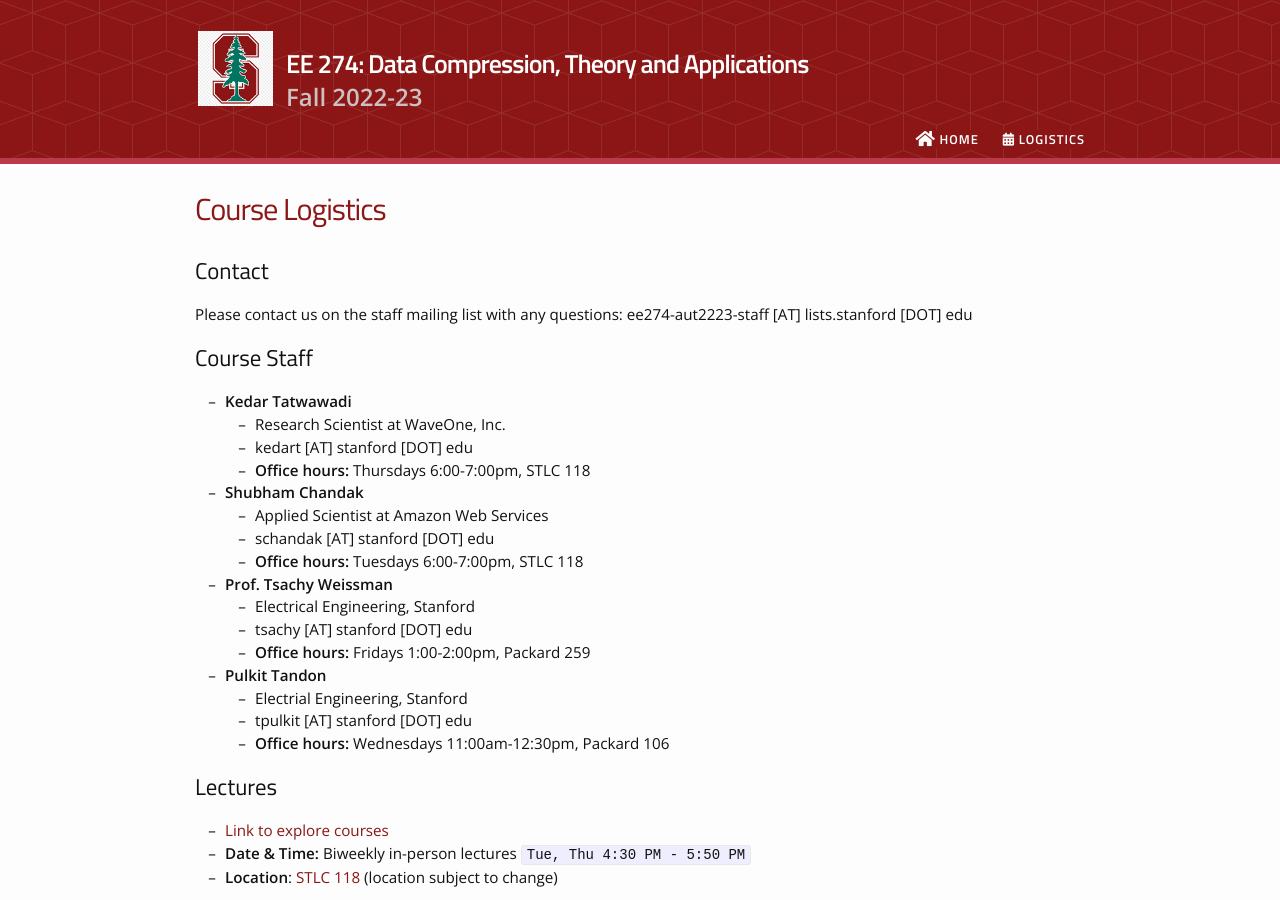
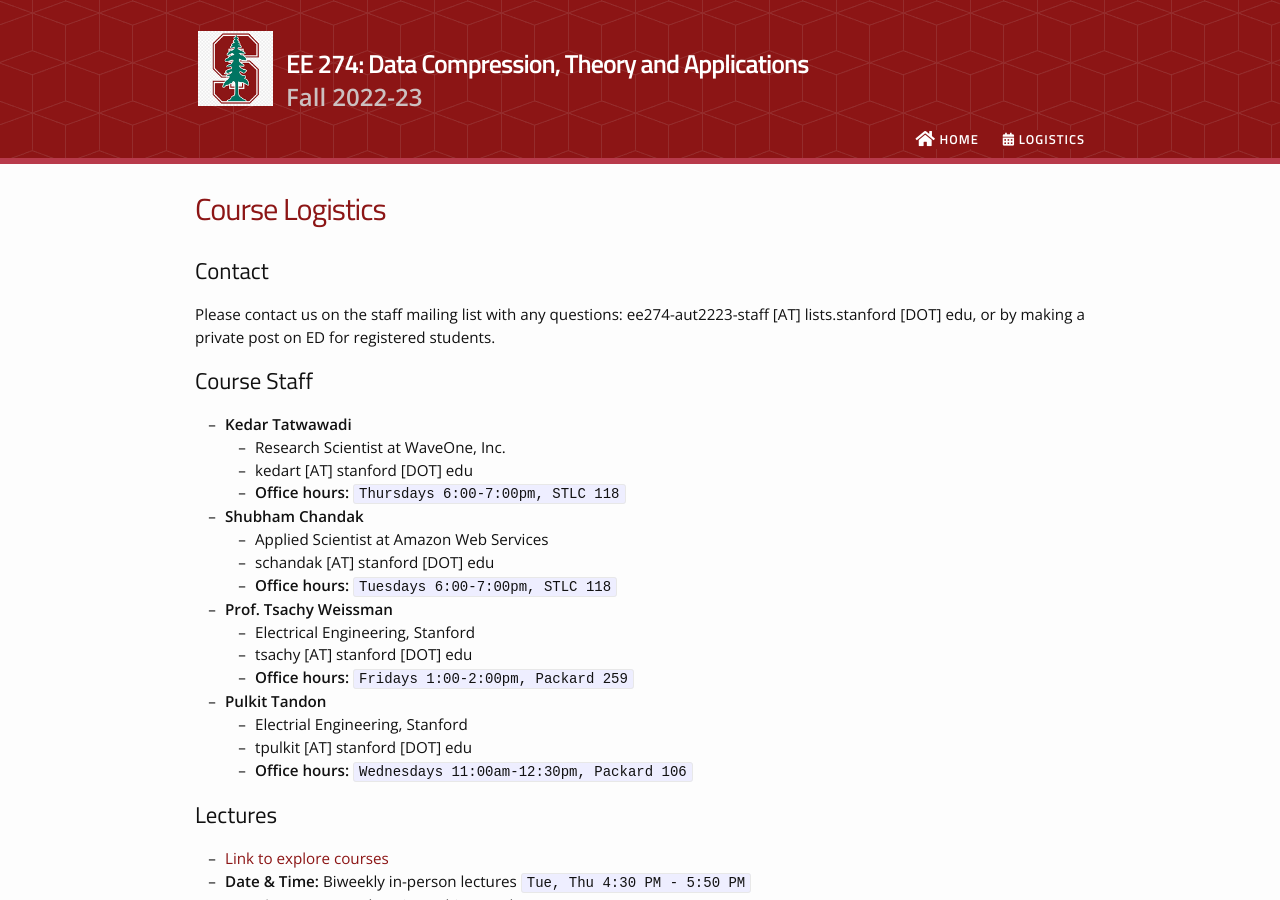
Before and after one commit to StanfordDataCompressionClass/Fall22, a Jekyll site: the page built from logistics.md, in a window 1280 px wide and 900 px high. Built offline with Jekyll 4.4.1, drawn with Linux system fonts in a browser that asks for light colours; nearby versions of some CDN libraries.

Commit message:
cleaner -- Added instructor OHs and Grading Rubrics.

```diff
--- a/logistics.md
+++ b/logistics.md
@@ -4,25 +4,26 @@ title: Course Logistics
 permalink: /logistics/
 ---
 ## Contact
-Please contact us on the staff mailing list with any questions: ee274-aut2223-staff [AT] lists.stanford [DOT] edu
+Please contact us on the staff mailing list with any questions: ee274-aut2223-staff [AT] lists.stanford [DOT] edu, or by
+making a private post on ED for registered students.
 
 ## Course Staff
 - **Kedar Tatwawadi**
     - Research Scientist at WaveOne, Inc.
     - kedart [AT] stanford [DOT] edu
-    - **Office hours:** Thursdays 6:00-7:00pm, STLC 118
+    - **Office hours:** `Thursdays 6:00-7:00pm, STLC 118`
 - **Shubham Chandak**
     - Applied Scientist at Amazon Web Services
     - schandak [AT] stanford [DOT] edu
-    - **Office hours:** Tuesdays 6:00-7:00pm, STLC 118
+    - **Office hours:** `Tuesdays 6:00-7:00pm, STLC 118`
 - **Prof. Tsachy Weissman**
     - Electrical Engineering, Stanford
     - tsachy [AT] stanford [DOT] edu
-    - **Office hours:** Fridays 1:00-2:00pm, Packard 259
+    - **Office hours:** `Fridays 1:00-2:00pm, Packard 259`
 - **Pulkit Tandon**
   - Electrial Engineering, Stanford
   - tpulkit [AT] stanford [DOT] edu
-  - **Office hours:** Wednesdays 11:00am-12:30pm, Packard 106
+  - **Office hours:** `Wednesdays 11:00am-12:30pm, Packard 106`
 
 
 ## Lectures
```
